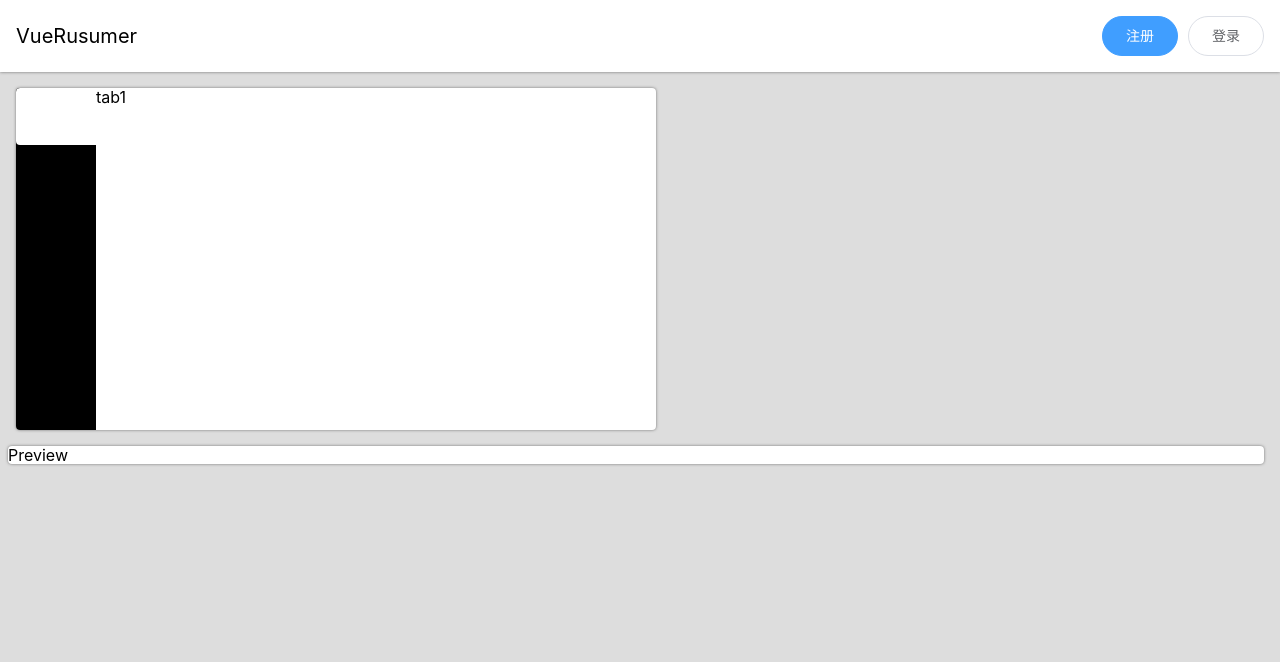
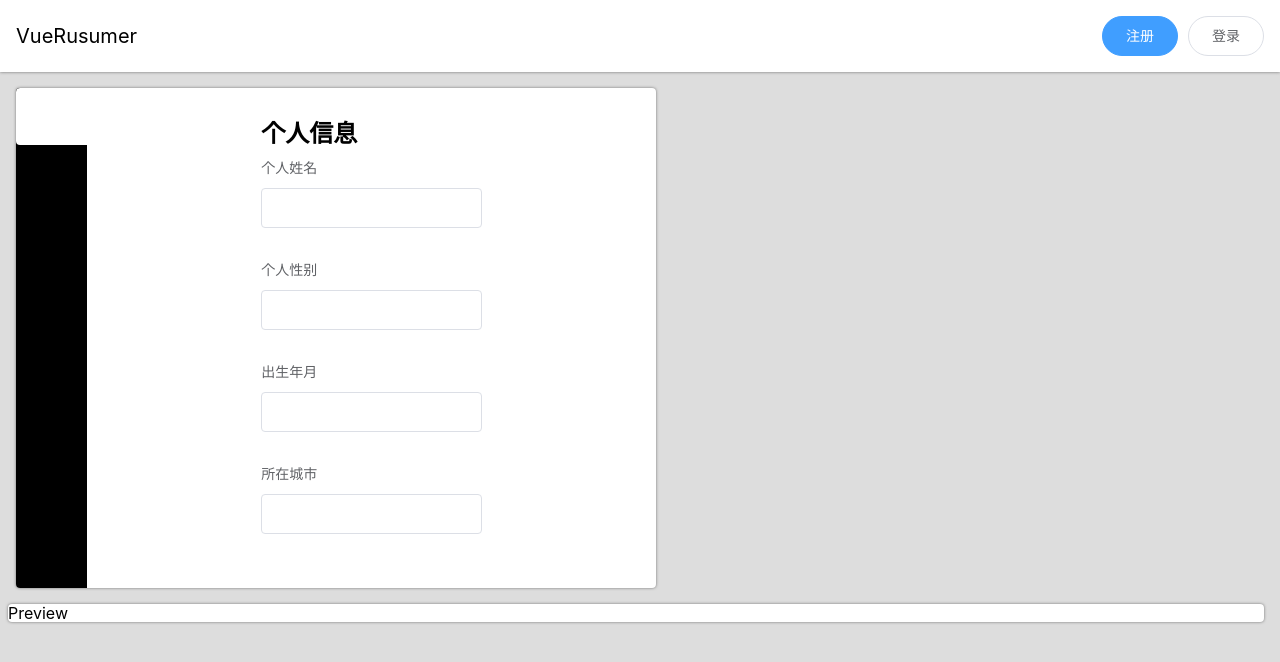
Before and after one commit to o0Chivas0o/vue, a Vue app in the folder resumeMaker/vue-resumer/: page / in a window 1280 px wide. Shown: the top 662 px of the page. Built offline with nearby package versions, Linux system fonts and the light colour scheme.

Commit message:
注册 EditorExperience EditorProfile 组件

```diff
--- a/resumeMaker/vue-resumer/src/components/Editor.vue
+++ b/resumeMaker/vue-resumer/src/components/Editor.vue
@@ -12,21 +12,54 @@
       </ol>
     </nav>
     <ol class="panes">
-      <li v-for="i in [0,1,2,3,4,5]"
-          v-bind:class="{active:currentTab === i}">
-        tab{{i+1}}
+      <li v-bind:class="{active:currentTab === 0}">
+        <EditorProfile v-bind:profile="profile" />
+      </li>
+      <li v-bind:class="{active:currentTab === 1}">
+        <EditorExperience v-bind:experience="experience"/>
+      </li>
+      <li v-bind:class="{active:currentTab === 2}">
+        <h2>项目经历</h2>
+      </li>
+      <li v-bind:class="{active:currentTab === 3}">
+        <h2>学习经历</h2>
+      </li>
+      <li v-bind:class="{active:currentTab === 4}">
+        <h2>获奖情况</h2>
+      </li>
+      <li v-bind:class="{active:currentTab === 5}">
+        <h2>联系方式</h2>
       </li>
     </ol>
   </div>
 </template>
 
 <script>
+  import EditorProfile from './EditorProfile'
+  import EditorExperience from './EditorExperience'
+
   export default {
+    components:{
+      EditorProfile,
+      EditorExperience
+    },
     data () {
       return {
         currentTab: 0,
-        icons:['shenfen','work0','heart','education','iconjiangbei','phone']
+        icons: ['shenfen', 'work0', 'heart', 'education', 'iconjiangbei', 'phone'],
+        profile: {
+          name: '',
+          gender: '',
+          birth: '',
+          city: ''
+        },
+        experience: [
+          {company: '', content: ''}
+        ]
       }
+    },
+    created(){},
+    methods: {
     }
   }
 </script>
@@ -57,8 +90,29 @@
       }
     }
     .panes {
+      width: 100%;
+      overflow: auto;
+      .container{
+        position: relative;
+        .el-icon-remove{
+          position: absolute;
+          right:0;
+          top:0;
+        }
+        .el-icon-circle-plus{
+          position: absolute;
+          top: 0;
+          right:0;
+        }
+      }
       > li {
         display: none;
+        width: 50%;
+        margin: 0 auto;
+        padding: 32px;
+        > h2 {
+          text-align: center;
+        }
         &.active {
           display: block;
         }
--- /dev/null
+++ b/resumeMaker/vue-resumer/src/components/EditorExperience.vue
@@ -0,0 +1,39 @@
+<template>
+  <div>
+    <h2>工作经历</h2>
+    <el-form>
+      <div class="container"
+           v-for="(work,index) in experience">
+        <el-form-item label="任职公司">
+          <el-input v-model="work.company"></el-input>
+        </el-form-item>
+        <el-form-item label="工作内容">
+          <el-input v-model="work.content"></el-input>
+        </el-form-item>
+        <i class="el-icon-remove"
+           @click="removeExperience(index)"></i>
+        <hr>
+      </div>
+      <i class="el-icon-circle-plus"
+         @click="addExperience()"></i>
+    </el-form>
+  </div>
+</template>
+
+<script>
+  export default {
+    props:
+      ['experience'],
+    methods: {
+      addExperience () {
+        this.experience.push({
+          company: '',
+          content: ''
+        })
+      },
+      removeExperience (index) {
+        this.experience.splice(index, 1)
+      }
+    }
+  }
+</script>
--- /dev/null
+++ b/resumeMaker/vue-resumer/src/components/EditorProfile.vue
@@ -0,0 +1,29 @@
+<template>
+  <div>
+    <h2>个人信息</h2>
+    <el-form>
+      <el-form-item label="个人姓名">
+        <el-input v-model="profile.name"></el-input>
+      </el-form-item>
+      <el-form-item label="个人性别">
+        <el-input v-model="profile.gender"></el-input>
+      </el-form-item>
+      <el-form-item label="出生年月">
+        <el-input v-model="profile.birth"></el-input>
+      </el-form-item>
+      <el-form-item label="所在城市">
+        <el-input v-model="profile.city"></el-input>
+      </el-form-item>
+    </el-form>
+  </div>
+</template>
+
+<script>
+  export default {
+    props:['profile']
+  }
+</script>
+
+<style scoped>
+
+</style>
```
